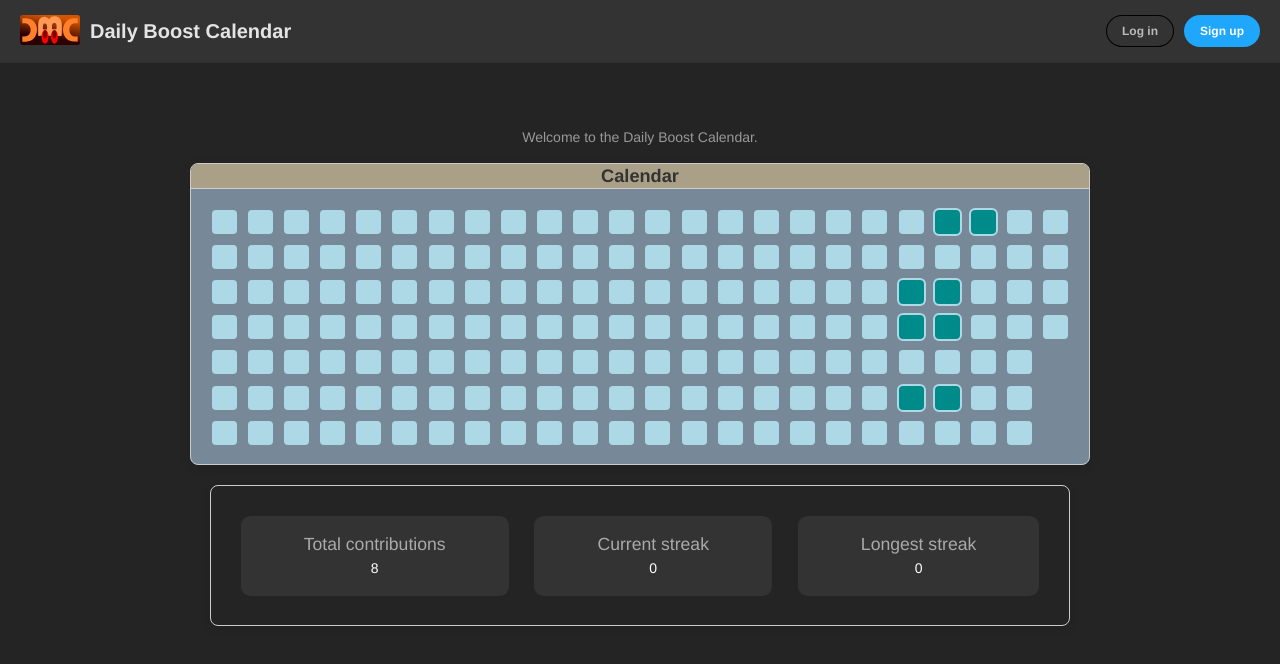
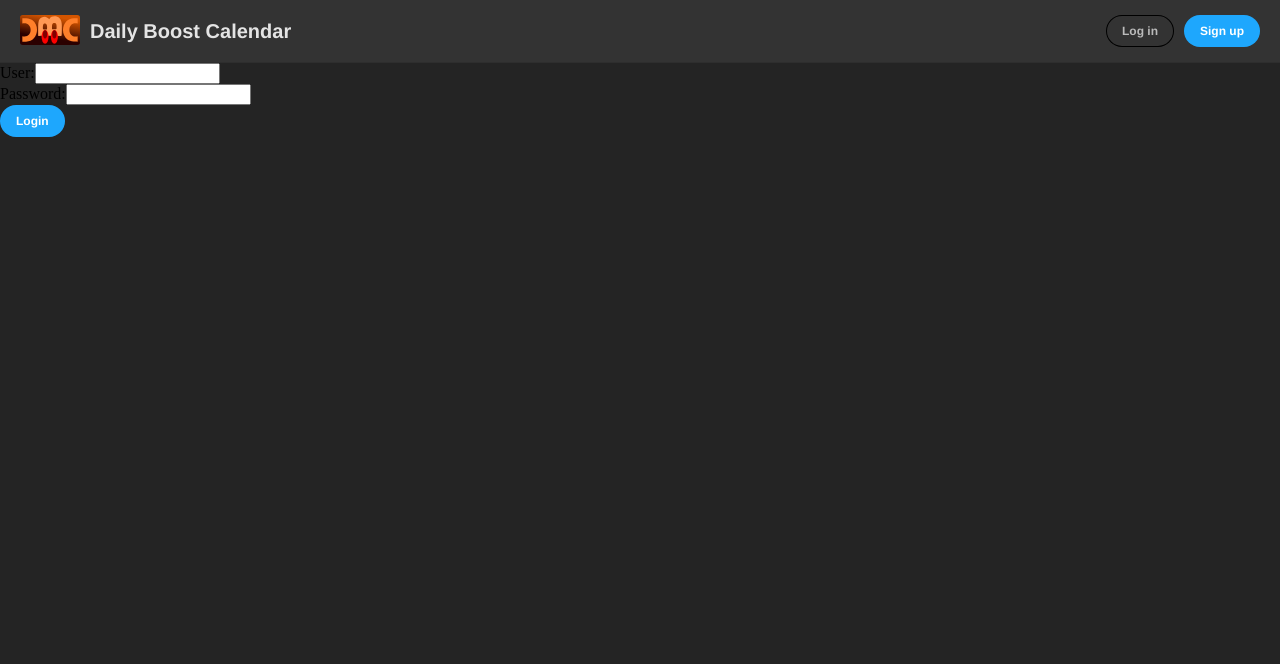
Before and after one commit to darellanodev/daily-boost-calendar, a React (Vite) app: page / in a window 1280 px wide. Shown: the top 664 px of the page. Built offline with nearby package versions, Linux system fonts and the light colour scheme.

Commit message:
#13 use the Login in App

```diff
--- a/src/App/index.tsx
+++ b/src/App/index.tsx
@@ -1,10 +1,37 @@
+import { Login } from '../components/Login'
 import { Page } from '../components/Page'
 import './app.css'
+import React, { useState, useEffect } from 'react'
 
-function App() {
+const App: React.FC = () => {
+  const [isAuthenticated, setIsAuthenticated] = useState<boolean>(false)
+
+  useEffect(() => {
+    const authStatus = localStorage.getItem('authenticated')
+    if (authStatus === 'true') {
+      setIsAuthenticated(true)
+    }
+  }, [])
+
+  const handleLogin = (): void => {
+    setIsAuthenticated(true)
+  }
+
+  const handleLogout = (): void => {
+    localStorage.removeItem('authenticated')
+    setIsAuthenticated(false)
+  }
+
   return (
     <div>
-      <Page />
+      {isAuthenticated ? (
+        <div>
+          <button onClick={handleLogout}>Logout</button>
+          <Page />
+        </div>
+      ) : (
+        <Login onLogin={handleLogin} />
+      )}
     </div>
   )
 }
```
